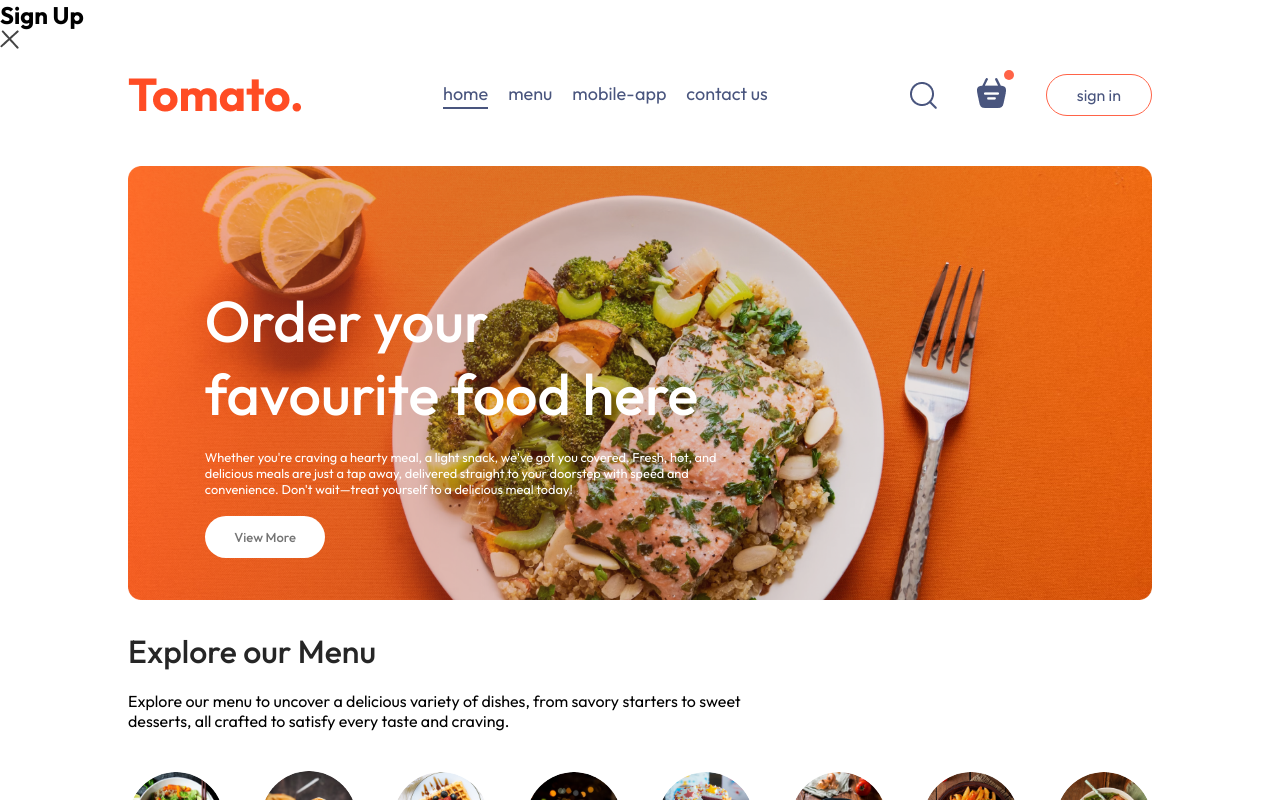
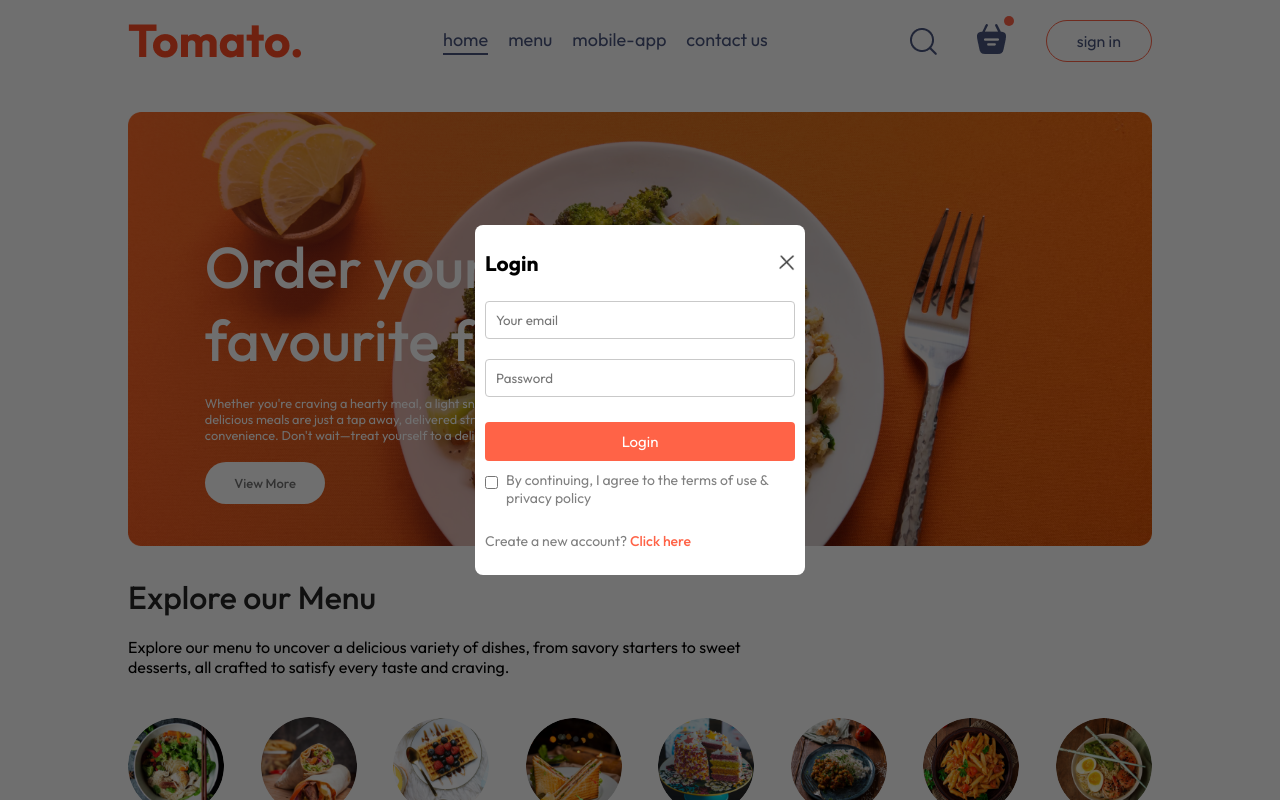
Before and after one commit to Gifftybabe/flavorFleet, a React (Vite) app in the folder frontend/: page / in a window 1280 px wide. Both pictures are taken after a click on the button "sign in". Shown: the top 800 px of the page. Built offline with nearby package versions, Linux system fonts and the light colour scheme.

Commit message:
Login component

```diff
--- a/frontend/src/components/LoginPopup/LoginPopup.css
+++ b/frontend/src/components/LoginPopup/LoginPopup.css
@@ -0,0 +1,65 @@
+.login-popup {
+  position: absolute;
+  z-index: 1;
+  width: 100%;
+  height: 100%;
+  background-color: #00000090;
+  display: grid;
+}
+.login-popup-container {
+  place-self: center;
+  width: max(23vw, 330px);
+  color: #808080;
+  background-color: white;
+  display: flex;
+  flex-direction: column;
+  gap: 25px;
+  padding: 25px 10px;
+  border-radius: 8px;
+  font-size: 14px;
+  animation: fadeIn 0.5s;
+}
+.login-popup-title {
+  display: flex;
+  justify-content: space-between;
+  align-items: center;
+  color: black;
+}
+.login-popup-title img {
+  width: 16px;
+  cursor: pointer;
+}
+.login-popup-inputs {
+  display: flex;
+  flex-direction: column;
+  gap: 20px;
+}
+.login-popup-inputs input {
+  outline: none;
+  border: 1px solid #c9c9c9;
+  padding: 10px;
+  border-radius: 4px;
+}
+.login-popup-container button {
+  border: none;
+  padding: 10px;
+  border-radius: 4px;
+  color: white;
+  background-color: tomato;
+  font-size: 15px;
+  cursor: pointer;
+}
+.login-popup-condition {
+  display: flex;
+  align-items: start;
+  gap: 8px;
+  margin-top: -15px;
+}
+.login-popup-condition input {
+  margin-top: 5px;
+}
+.login-popup p span {
+  color: tomato;
+  font-weight: 500;
+  cursor: pointer;
+}
--- a/frontend/src/components/LoginPopup/LoginPopup.jsx
+++ b/frontend/src/components/LoginPopup/LoginPopup.jsx
@@ -4,7 +4,7 @@
 
 const LoginPopup = ({setShowLogin}) => {
 
-  const [currState, setCurrState] = useState('Sign Up')
+  const [currState, setCurrState] = useState('Login')
 
   return (
     <div className='login-popup'>
@@ -14,6 +14,22 @@
           <h2>{currState}</h2>
           <img onClick={() =>setShowLogin(false)} src={assets.cross_icon} alt="" />
         </div>
+        <div className="login-popup-inputs">
+          {currState === 'Login' ? <></> : <input type="text" placeholder='Your name' />}
+
+          <input type="email" placeholder='Your email' required />
+          <input type="password" placeholder='Password' required />
+        </div>
+        <button>{currState === 'Sign Up' ? 'Create account' : 'Login'}</button>
+        <div className="login-popup-condition">
+          <input type="checkbox" required/>
+          <p>By continuing, I agree to the terms of use & privacy policy</p>
+        </div>
+        {currState === 'Login'
+          ?<p>Create a new account? <span onClick={() => setCurrState('Sign Up')}>Click here</span></p>
+          :<p>Already have an account <span onClick={() => setCurrState('Login')}>Login here</span></p>
+        }
+
       </form>
       </div>
   )
```
